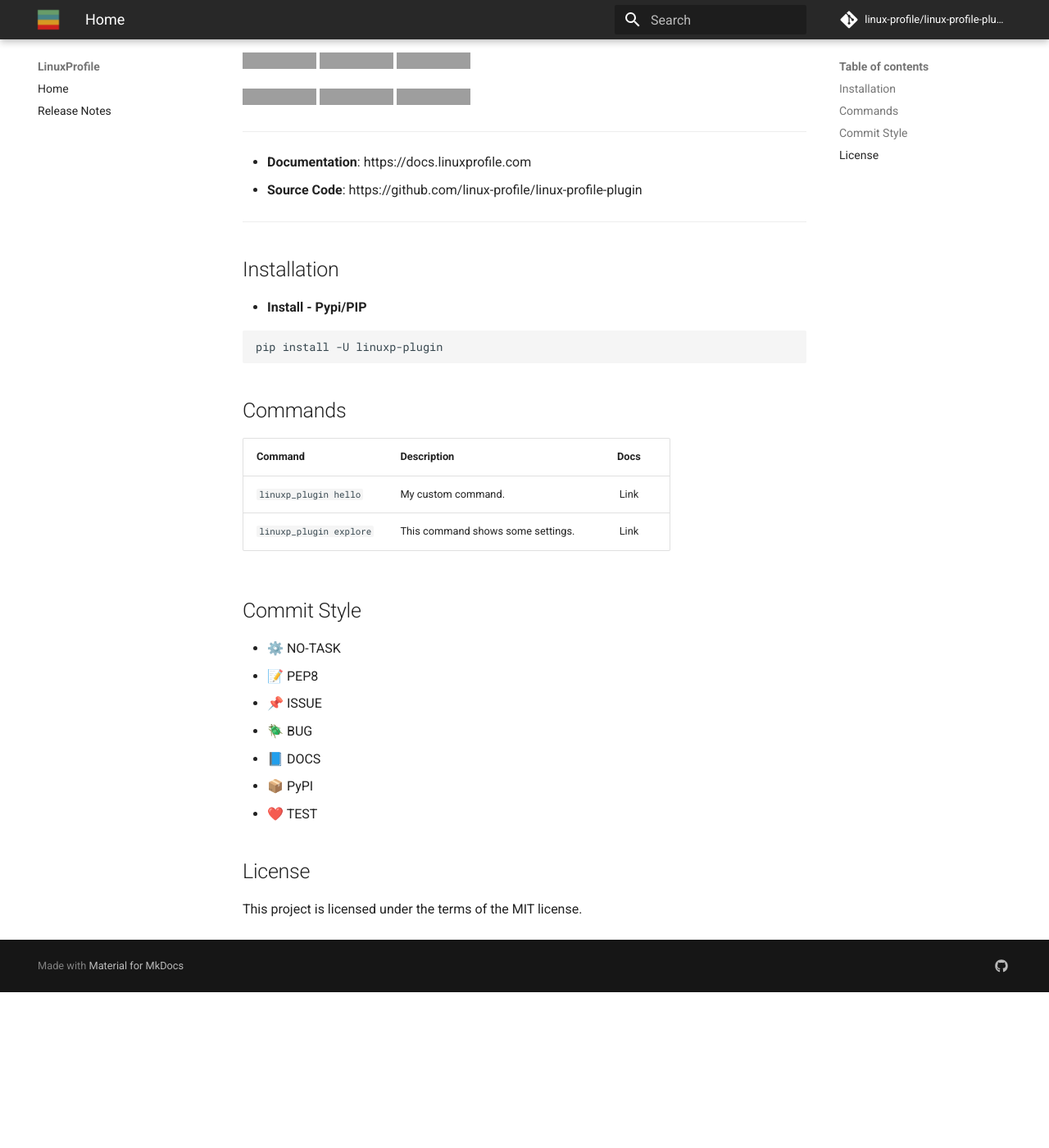
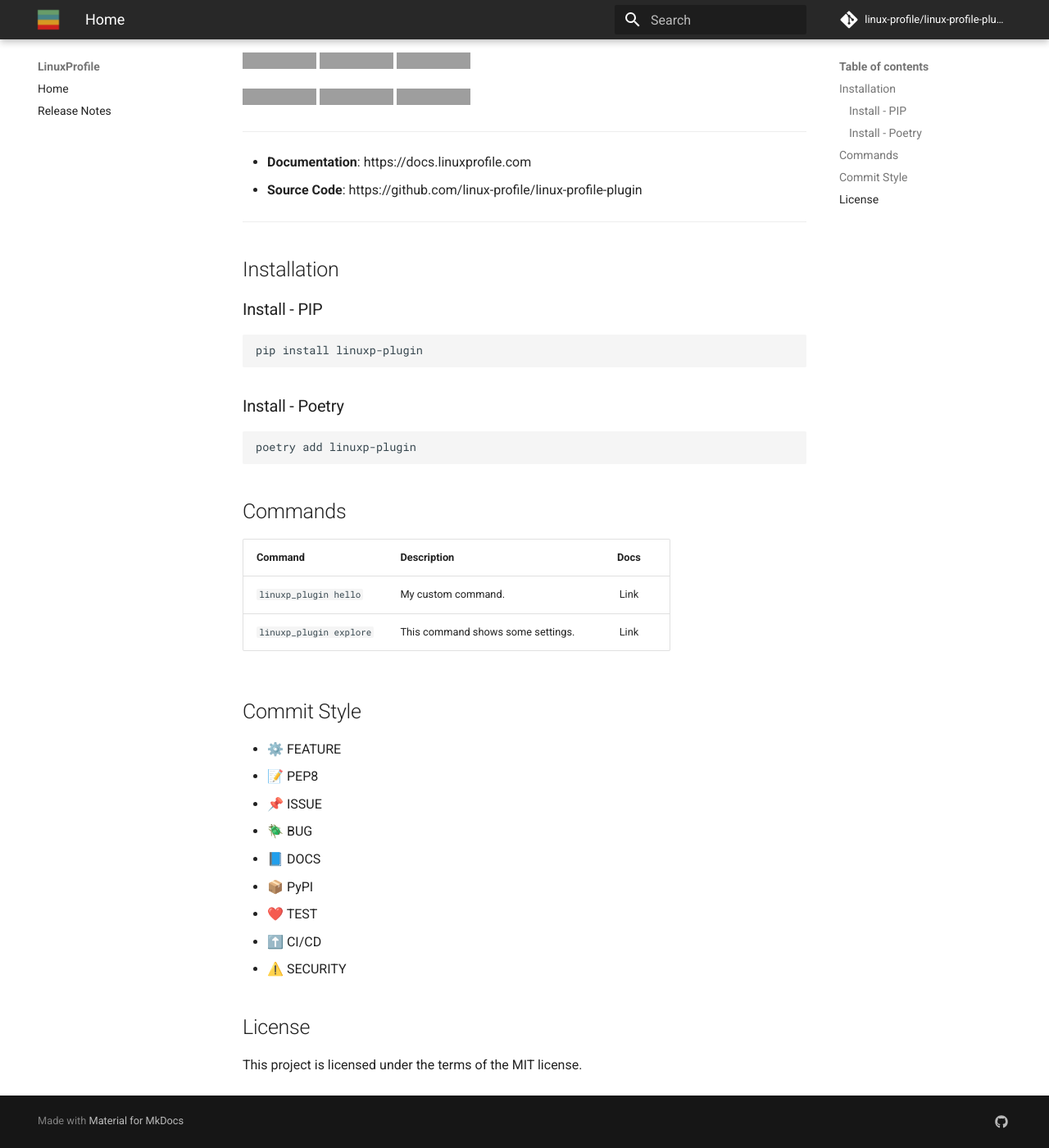
Before and after one commit to linux-profile/linux-profile-plugin, an MkDocs documentation site: the page built from docs/index.md, in a window 1280 px wide and 1400 px high, scrolled down 441 px. Shown: the whole window at 82% size. Built offline with MkDocs 1.6.1 and Material for MkDocs 9.7.7, drawn with Linux system fonts in a browser that asks for light colours; comment, search, counter and statistics services are not loaded; before the commit the page ends 1651 px from its top, so only the background shows below that; grey boxes are pictures that could not be loaded.

Commit message:
📘 DOCS-#6: Update

````diff
--- a/docs/index.md
+++ b/docs/index.md
@@ -19,10 +19,16 @@
 
 ## Installation
 
-- **Install - Pypi/PIP**
+### Install - PIP
 
+```bash
+pip install linuxp-plugin
 ```
-pip install -U linuxp-plugin
+
+### Install - Poetry
+
+```bash
+poetry add linuxp-plugin
 ```
 
 ## Commands
@@ -34,13 +40,16 @@
 
 
 ## Commit Style
-- ⚙️ NO-TASK
+
+- ⚙️ FEATURE
 - 📝 PEP8
 - 📌 ISSUE
 - 🪲 BUG
 - 📘 DOCS
 - 📦 PyPI
 - ❤️️ TEST
+- ⬆️ CI/CD
+- ⚠️ SECURITY
 
 ## License
 
````
Also changed, not shown: README.md (+6 -2 lines), docs/nav/release-notes.md (+5 -0 lines).
